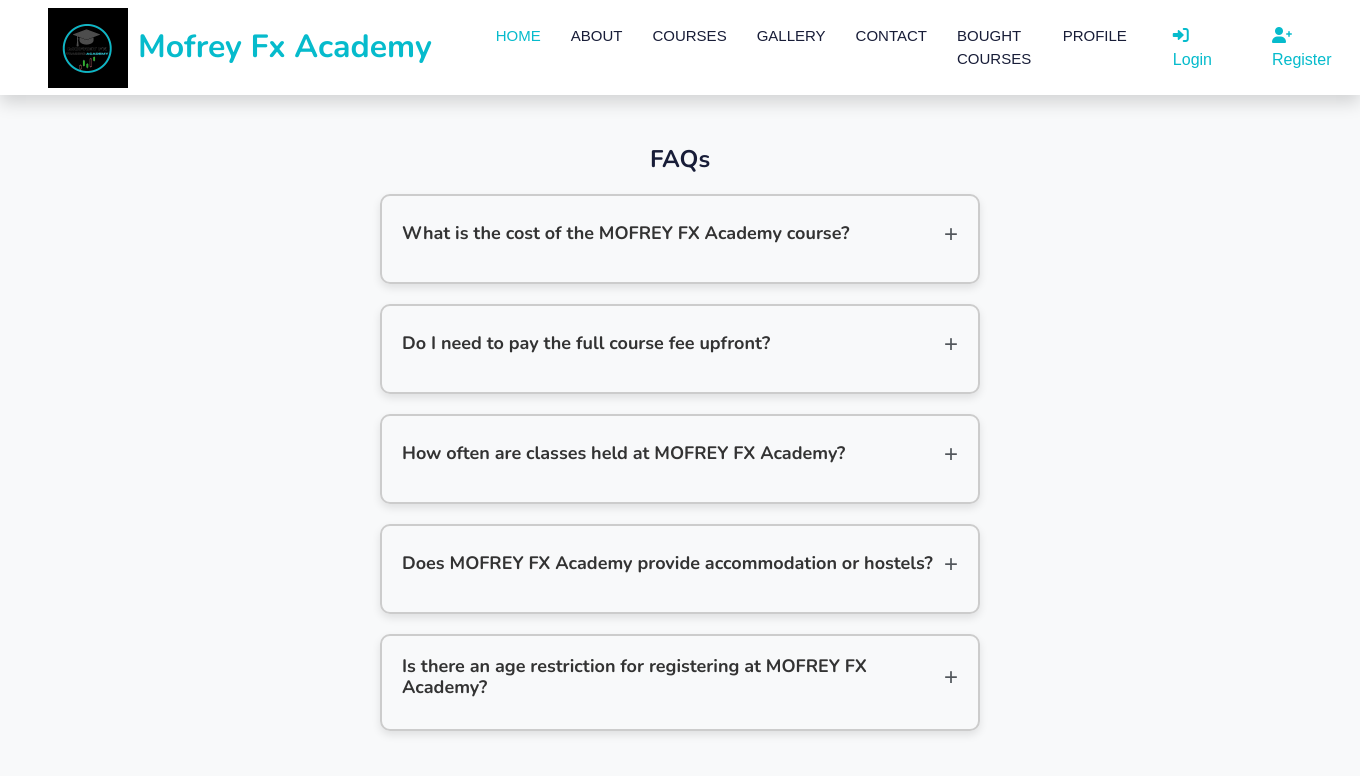
After one commit to willymwaura/mofrey-e-learing-platfrom, a Django app: page /faqs in a window 1360 px wide. The commit adds this page. Shown: the top 776 px of the page. Run offline with Django 3.2, Linux system fonts and the light colour scheme; parts of the project's set-up code (start-up, migrations or seed data) failed here and were passed over; some libraries are stand-ins or nearby versions.

Commit message:
updated bg image ,added faq and chnages our courses to our course

```diff
--- a/myapp/urls.py
+++ b/myapp/urls.py
@@ -26,5 +26,6 @@
       path("terms",views.terms,name="terms"),
       path('module/<int:id>', views.module, name='module'),
       path('download_certificate',views.download_certificate,name="download_certificate"),
+      path('faqs',views.faqs,name='faqs')
 
 ]
--- a/myapp/views.py
+++ b/myapp/views.py
@@ -730,3 +730,6 @@
     # Generate PDF from HTML content using WeasyPrint
     pdf = weasyprint.HTML(string=html_content).write_pdf()
     return pdf
+
+def faqs(request):
+    return render(request,'faqs.html')
--- /dev/null
+++ b/template/faqs.html
@@ -0,0 +1,272 @@
+{%load static%}
+<!DOCTYPE html>
+<html lang="en">
+
+<head>
+    <meta charset="utf-8">
+    <title>ESTHER MOFREY FX</title>
+    <meta name="viewport" content="width=device-width, initial-scale=1.0">
+
+    <!-- Favicon -->
+    <link rel="icon" href="{% static 'img/favicon.ico' %}">
+
+    <!-- Google Web Fonts -->
+    <link href="https://fonts.googleapis.com/css2?family=Heebo:wght@400;500;600&family=Nunito:wght@600;700;800&display=swap" rel="stylesheet">
+
+    <!-- Icon Font Stylesheet -->
+    <link href="https://cdnjs.cloudflare.com/ajax/libs/font-awesome/5.10.0/css/all.min.css" rel="stylesheet">
+    <link href="https://cdn.jsdelivr.net/npm/bootstrap-icons@1.4.1/font/bootstrap-icons.css" rel="stylesheet">
+    <link href="https://cdnjs.cloudflare.com/ajax/libs/font-awesome/6.0.0-beta3/css/all.min.css" rel="stylesheet">
+
+    <!-- Libraries Stylesheet -->
+    <link href="{% static 'lib/animate/animate.min.css' %}" rel="stylesheet">
+    <link href="{% static 'lib/owlcarousel/assets/owl.carousel.min.css' %}" rel="stylesheet">
+
+    <!-- Customized Bootstrap Stylesheet -->
+    <link href="{% static 'css/bootstrap.min.css' %}" rel="stylesheet">
+
+    <!-- Template Stylesheet -->
+    <link href="{% static 'css/style.css' %}" rel="stylesheet">
+
+    <link rel="icon" href="{% static 'img/Mofrey-Markets.jpg' %}">
+
+    <!-- Custom Stylesheet -->
+    <style>
+        body {
+            font-family: 'Heebo', sans-serif;
+            background-color: #f8f9fa;
+        }
+        .register-container {
+            display: flex;
+            justify-content: center;
+            align-items: center;
+            height: 80vh;
+        }
+        .register-form {
+            background-color: #ffffff;
+            border-radius: 10px;
+            box-shadow: 0 2px 5px rgba(0, 0, 0, 0.1);
+            padding: 50px;
+            width: 420px;
+            text-align: center;
+        }
+        .register-form input {
+            width: calc(100% - 20px); /* Adjusted width */
+            padding: 10px;
+            margin-bottom: 15px;
+            border: 1px solid #ccc;
+            border-radius: 5px;
+            box-sizing: border-box;
+            /* Add icons and color */
+            padding-left: 40px; /* Space for icon */
+        }
+        .register-form input#phone {
+            width: calc(100% - 20px); /* Adjusted width */
+            margin-bottom: 15px; /* Increased spacing */
+        }
+        .register-form input::placeholder {
+            color: #adb5bd;
+        }
+        .register-form button {
+            width: 100%;
+            padding: 12px;
+            border: none;
+            border-radius: 5px;
+            background-color: #06BBCC;
+            color: #ffffff;
+            cursor: pointer;
+        }
+        .register-form button:hover {
+            background-color: #05a5b5;
+        }
+        .terms-text {
+            font-size: 12px;
+            color: #6c757d;
+        }
+    </style>
+</head>
+
+<body>
+   <!-- Navbar Start -->
+<!-- Navbar Start -->
+<nav class="navbar navbar-expand-lg bg-white navbar-light shadow sticky-top p-0">
+    <a href="/index" class="navbar-brand d-flex align-items-center px-4 px-lg-5">
+        <img src="{% static 'img/logofx.png' %}" alt="Mofrey FX Logo" style="height: auto; max-height: 80px; margin-right: 10px;">
+        <h2 class="m-0 text-primary"><span>Mofrey Fx</span> <span> Academy</span></h2>
+    </a>
+    <button type="button" class="navbar-toggler me-4" data-bs-toggle="collapse" data-bs-target="#navbarCollapse">
+        <span class="navbar-toggler-icon"></span>
+    </button>
+    <div class="collapse navbar-collapse justify-content-center" id="navbarCollapse">
+        <div class="navbar-nav">
+            <a href="/index" class="nav-item nav-link active">Home</a>
+            <a href="/about" class="nav-item nav-link">About</a>
+            <a href="/allcourses" class="nav-item nav-link">Courses</a>
+            <a href="/gallery" class="nav-item nav-link">Gallery</a>
+            <a href="/contact" class="nav-item nav-link">Contact</a>
+            <a href="/watchlist" class="nav-item nav-link">Bought courses</a>
+            <a href="/profile" class="nav-item nav-link">Profile</a>
+        </div>
+        {% if not user_authenticated %}
+        <!-- Login and Register Icons with Text -->
+        <div class="d-flex align-items-center">
+            <a href="/login" class="nav-link me-3">
+                <i class="fa fa-sign-in-alt"></i> Login
+            </a>
+            <a href="/register" class="nav-link">
+                <i class="fa fa-user-plus"></i> Register
+            </a>
+        </div>
+        {% else %}
+        <div class="d-flex align-items-center">
+            <a href="/logout" class="nav-link">
+                <i class="fa fa-user-plus"></i> Logout
+            </a>
+        </div>
+        {% endif %}
+    </div>
+</nav>
+<!-- Navbar End -->
+
+    <style>
+        body {
+            font-family: Arial, sans-serif;
+            margin: 0;
+            padding: 0;
+        }
+        .faq-container {
+            max-width: 600px;
+            margin: 50px auto;
+        }
+        .faq-box {
+            border: 2px solid #ccc;
+            border-radius: 10px;
+            padding: 20px;
+            margin-bottom: 20px;
+            box-shadow: 0 4px 8px rgba(0, 0, 0, 0.1);
+            transition: box-shadow 0.3s ease;
+            position: relative;
+        }
+        .faq-box:hover {
+            box-shadow: 0 8px 16px rgba(0, 0, 0, 0.2);
+        }
+        .faq-title {
+            font-size: 24px;
+            font-weight: bold;
+            text-align: center;
+            margin-bottom: 20px;
+        }
+        .faq-question {
+            cursor: pointer;
+            display: flex;
+            align-items: center;
+            justify-content: space-between;
+        }
+        .faq-question h3 {
+            margin: 0;
+            font-size: 18px;
+            color: #333;
+            flex-grow: 1;
+        }
+        .faq-answer {
+            max-height: 0;
+            overflow: hidden;
+            transition: max-height 1.5s ease;
+            margin-top: 10px;
+            font-size: 16px;
+            color: #555;
+        }
+        .faq-question .toggle-icon {
+            cursor: pointer;
+            font-size: 24px;
+        }
+    </style>
+</head>
+<body>
+
+<div class="faq-container">
+    <h2 class="faq-title">FAQs</h2>
+    <div class="faq-box">
+        <div class="faq-question">
+            <h3>What is the cost of the MOFREY FX Academy course?</h3>
+            <div class="toggle-icon">+</div>
+        </div>
+        <div class="faq-answer">
+            The MOFREY FX Academy course is priced at $400 USD. This fee covers all course materials and resources required for your two-week learning journey.
+        </div>
+    </div>
+
+    <div class="faq-box">
+        <div class="faq-question">
+            <h3>Do I need to pay the full course fee upfront?</h3>
+            <div class="toggle-icon">+</div>
+        </div>
+        <div class="faq-answer">
+            Yes, all participants are required to clear the full balance before starting the class. This ensures a smooth registration process and allows you to fully focus on your learning experience.
+        </div>
+    </div>
+
+    <div class="faq-box">
+        <div class="faq-question">
+            <h3>How often are classes held at MOFREY FX Academy?</h3>
+            <div class="toggle-icon">+</div>
+        </div>
+        <div class="faq-answer">
+            Classes are scheduled every month to accommodate a wide range of participants. Whether you're a beginner or looking to enhance your trading skills, there's a class for you each month.
+        </div>
+    </div>
+
+    <div class="faq-box">
+        <div class="faq-question">
+            <h3>Does MOFREY FX Academy provide accommodation or hostels?</h3>
+            <div class="toggle-icon">+</div>
+        </div>
+        <div class="faq-answer">
+            No, MOFREY FX Academy does not provide accommodation or hostels. However, we can assist you in finding suitable accommodation options near our learning center.
+        </div>
+    </div>
+
+    <div class="faq-box">
+        <div class="faq-question">
+            <h3>Is there an age restriction for registering at MOFREY FX Academy?</h3>
+            <div class="toggle-icon">+</div>
+        </div>
+        <div class="faq-answer">
+            No, there is no age restriction for registering at MOFREY FX Academy. We welcome participants of all ages who are eager to learn and excel in the field of forex trading.
+        </div>
+    </div>
+</div>
+
+<script>
+    document.querySelectorAll('.faq-question').forEach(item => {
+        item.addEventListener('click', event => {
+            const answer = item.nextElementSibling;
+            const icon = item.querySelector('.toggle-icon');
+            if (answer.style.maxHeight) {
+                answer.style.maxHeight = null;
+                icon.textContent = '+';
+            } else {
+                answer.style.maxHeight = answer.scrollHeight + 'px';
+                icon.textContent = '-';
+            }
+        });
+    });
+</script>
+
+
+    <!-- Bootstrap JS and Other Libraries -->
+    <script src="https://code.jquery.com/jquery-3.6.0.min.js"></script>
+    <script src="js/bootstrap.bundle.min.js"></script>
+
+
+  <!-- JavaScript Libraries -->
+  <script src="https://code.jquery.com/jquery-3.4.1.min.js"></script>
+  <script src="https://cdn.jsdelivr.net/npm/bootstrap@5.0.0/dist/js/bootstrap.bundle.min.js"></script>
+  <script src="lib/wow/wow.min.js"></script>
+  <script src="lib/easing/easing.min.js"></script>
+  <script src="lib/waypoints/waypoints.min.js"></script>
+  <script src="lib/owlcarousel/owl.carousel.min.js"></script>
+
+</body>
+
+</html>
```
Also changed, not shown: dict/settings.py (+10 -2 lines), template/about.html (+3 -54 lines), template/allcourses.html (+7 -9 lines), template/contact.html (+3 -4 lines), template/index.html (+10 -11 lines), template/watchlist.html (+9 -11 lines).
